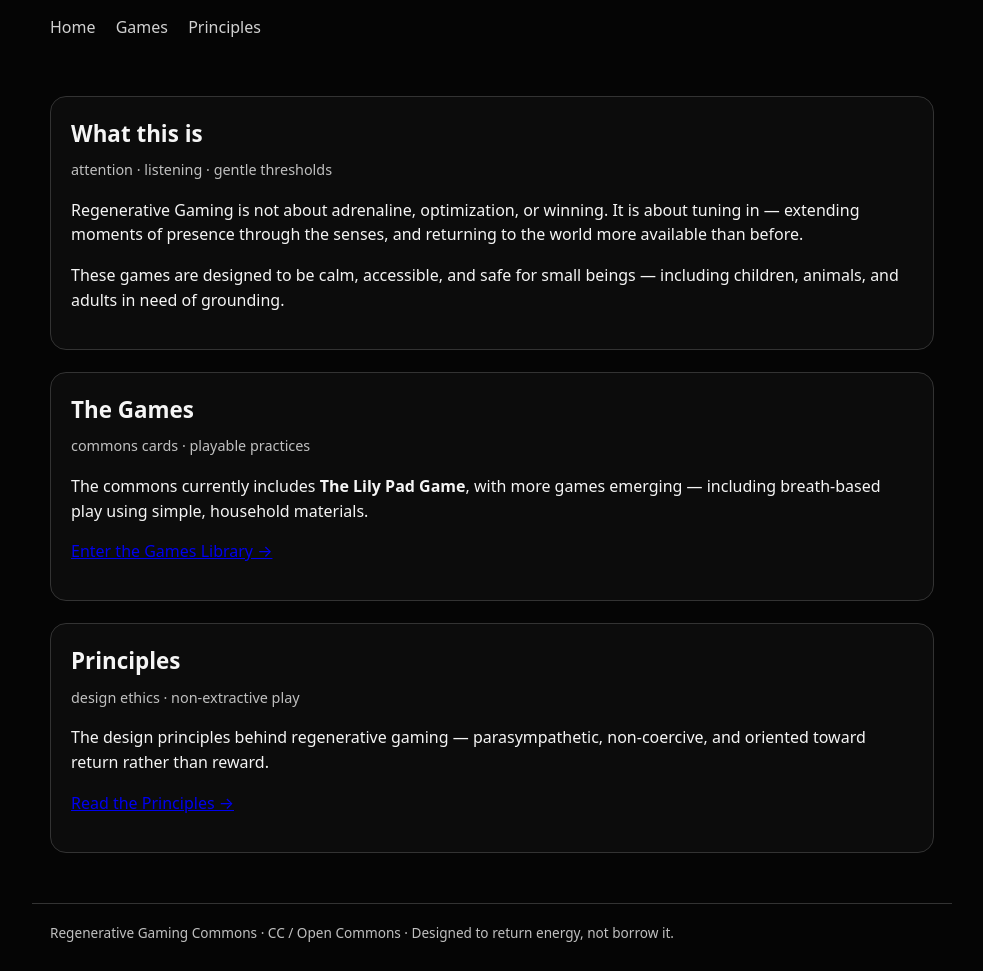
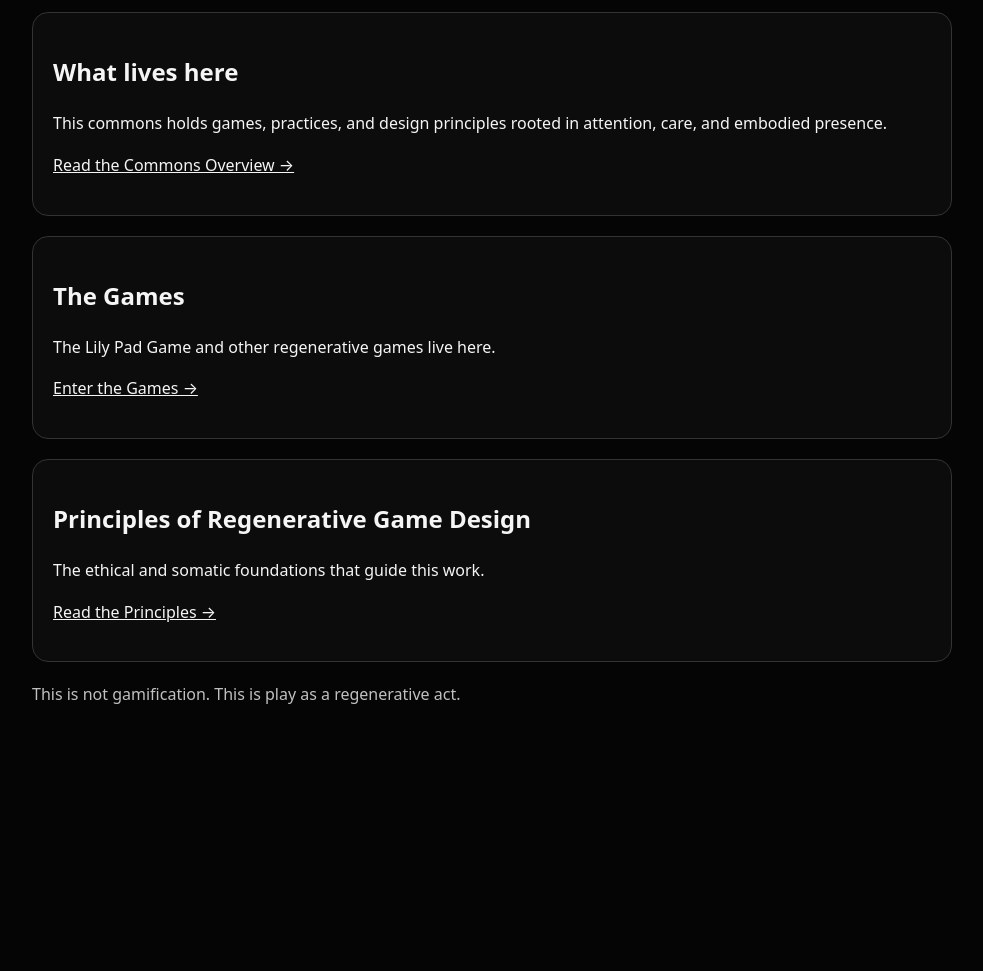
Before and after one commit to Jacobo-DM/regenerative-gaming-commons, a plain HTML site: page index.html in a window 1280 px wide. Shown: the part 134-1105 px from the top of the page, without its empty margins (148-1131 px from the left). After the commit the page ends 886 px from the top, so only its background shows below. Drawn offline with Linux system fonts and the light colour scheme.

Commit message:
Update index.html

```diff
--- a/index.html
+++ b/index.html
@@ -6,162 +6,87 @@
   <title>Regenerative Gaming Commons</title>
 
   <style>
-    :root {
-      --bg: #050505;
-      --card: #0c0c0c;
-      --text: #f5f5f5;
-      --muted: #c0c0c0;
-      --border: #333;
-      --radius: 16px;
-      --max: 920px;
-    }
-
-    * { box-sizing: border-box; }
-
     body {
       margin: 0;
       font-family: system-ui, -apple-system, Segoe UI, Roboto, Helvetica, Arial, sans-serif;
-      background: var(--bg);
-      color: var(--text);
-      line-height: 1.55;
+      background: #050505;
+      color: #f5f5f5;
+      line-height: 1.6;
     }
 
-    header, main, footer {
-      max-width: var(--max);
+    .wrap {
+      max-width: 920px;
       margin: 0 auto;
       padding: 28px 18px;
     }
 
-    header h1 {
-      margin: 0 0 6px 0;
-      font-size: 1.9rem;
-      font-weight: 600;
-    }
+    h1 { margin-top: 0; }
 
-    header p {
-      margin: 0;
-      color: var(--muted);
-      max-width: 720px;
-    }
-
-    nav {
-      margin-top: 18px;
-    }
-
-    nav a {
-      margin-right: 16px;
-      text-decoration: none;
-      color: var(--text);
-      opacity: 0.85;
-    }
-
-    nav a:hover {
-      opacity: 1;
+    a {
+      color: #f5f5f5;
+      text-decoration: underline;
     }
 
     .card {
-      background: var(--card);
-      border: 1px solid var(--border);
-      border-radius: var(--radius);
+      background: #0c0c0c;
+      border: 1px solid #333;
+      border-radius: 16px;
       padding: 20px;
-      margin-bottom: 22px;
+      margin: 20px 0;
     }
 
-    .card h2 {
-      margin-top: 0;
-      margin-bottom: 8px;
-      font-size: 1.4rem;
-      font-weight: 600;
-    }
-
-    .tags {
-      color: var(--muted);
-      font-size: 0.9rem;
-      margin-bottom: 14px;
-    }
-
-    footer {
-      color: var(--muted);
-      font-size: 0.85rem;
-      border-top: 1px solid var(--border);
-      padding-top: 18px;
+    .muted {
+      color: #c0c0c0;
     }
   </style>
 </head>
 
 <body>
+  <div class="wrap">
+    <h1>Regenerative Gaming Commons</h1>
 
-  <header>
-    <h1>Regenerative Gaming Commons</h1>
-    <p>
+    <p class="muted">
       Games that restore attention rather than extract it.
       Parasympathetic, small-being-safe, and grounded in listening.
     </p>
 
-    <nav>
-      <a href="index.html">Home</a>
-      <a href="games/">Games</a>
-      <a href="principles/">Principles</a>
-    </nav>
-  </header>
+    <div class="card">
+      <h2>What lives here</h2>
+      <p>
+        This commons holds games, practices, and design principles
+        rooted in attention, care, and embodied presence.
+      </p>
+      <p>
+        <a href="README.md">Read the Commons Overview →</a>
+      </p>
+    </div>
 
-  <main>
+    <div class="card">
+      <h2>The Games</h2>
+      <p>
+        The Lily Pad Game and other regenerative games live here.
+      </p>
+      <p>
+        <a href="games/">Enter the Games →</a>
+      </p>
+    </div>
 
-    <section class="card">
-      <h2>What this is</h2>
-      <div class="tags">attention · listening · gentle thresholds</div>
-
+    <div class="card">
+      <h2>Principles of Regenerative Game Design</h2>
       <p>
-        Regenerative Gaming is not about adrenaline, optimization, or winning.
-        It is about tuning in — extending moments of presence through the senses,
-        and returning to the world more available than before.
+        The ethical and somatic foundations that guide this work.
       </p>
-
       <p>
-        These games are designed to be calm, accessible, and safe for small beings —
-        including children, animals, and adults in need of grounding.
-      </p>
-    </section>
-
-    <section class="card">
-      <h2>The Games</h2>
-      <div class="tags">commons cards · playable practices</div>
-
-      <p>
-        The commons currently includes <strong>The Lily Pad Game</strong>,
-        with more games emerging — including breath-based play using simple,
-        household materials.
-      </p>
-
-      <p>
-        <a href="games/" style="text-decoration: underline;">
-          Enter the Games Library →
-        </a>
-      </p>
-    </section>
-
-    <section class="card">
-      <h2>Principles</h2>
-      <div class="tags">design ethics · non-extractive play</div>
-
-      <p>
-        The design principles behind regenerative gaming —
-        parasympathetic, non-coercive, and oriented toward return rather than reward.
-      </p>
-
-      <p>
-        <a href="principles/" style="text-decoration: underline;">
+        <a href="principles:regenerative-game-design.md">
           Read the Principles →
         </a>
       </p>
-    </section>
+    </div>
 
-  </main>
-
-  <footer>
-    Regenerative Gaming Commons · CC / Open Commons ·
-    <span>Designed to return energy, not borrow it.</span>
-  </footer>
-
+    <p class="muted">
+      This is not gamification.
+      This is play as a regenerative act.
+    </p>
+  </div>
 </body>
 </html>
```
